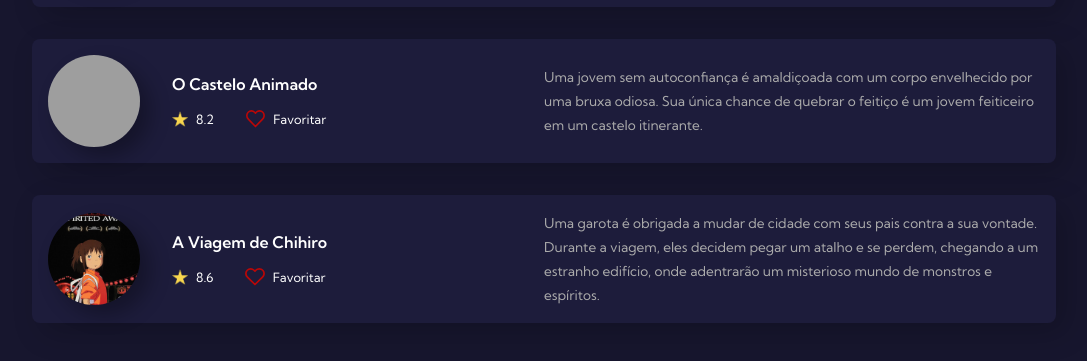
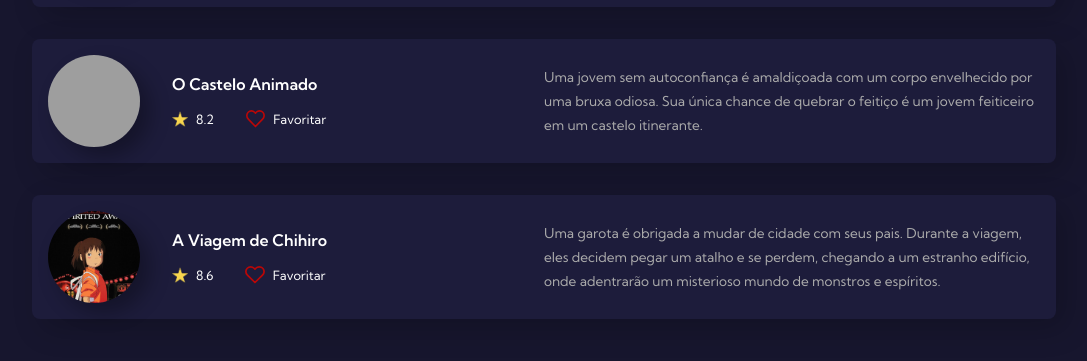
Before and after one commit to MPoleto/github-7days-of-code, a plain HTML site: page index.html in a window 1280 px wide. Shown: the part 375-736 px from the top of the page, without its empty margins (96-1183 px from the left). Drawn offline with Linux system fonts and the light colour scheme; grey boxes are pictures that could not be loaded.

Commit message:
Altera index.html no github

```diff
--- a/index.html
+++ b/index.html
@@ -90,7 +90,7 @@
           </div>
         </div>
         <div class="movie-description">
-          <span>Uma garota é obrigada a mudar de cidade com seus pais contra a sua vontade. Durante a viagem, eles decidem pegar um atalho e se perdem, chegando a um estranho edifício, onde adentrarão um misterioso mundo de monstros e espíritos.</span>
+          <span>Uma garota é obrigada a mudar de cidade com seus pais. Durante a viagem, eles decidem pegar um atalho e se perdem, chegando a um estranho edifício, onde adentrarão um misterioso mundo de monstros e espíritos.</span>
         </div>
       </div>
     </div>
```
